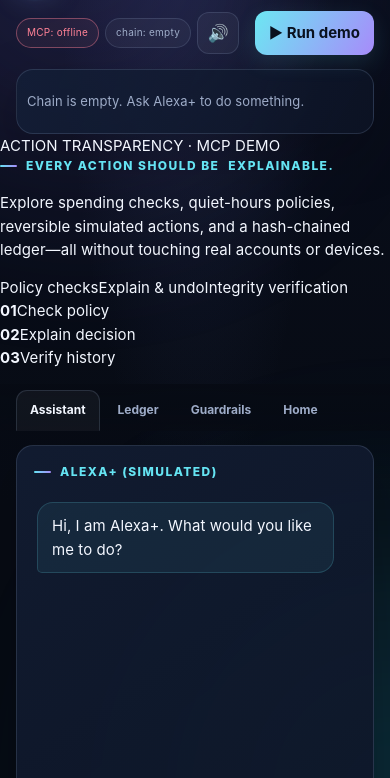
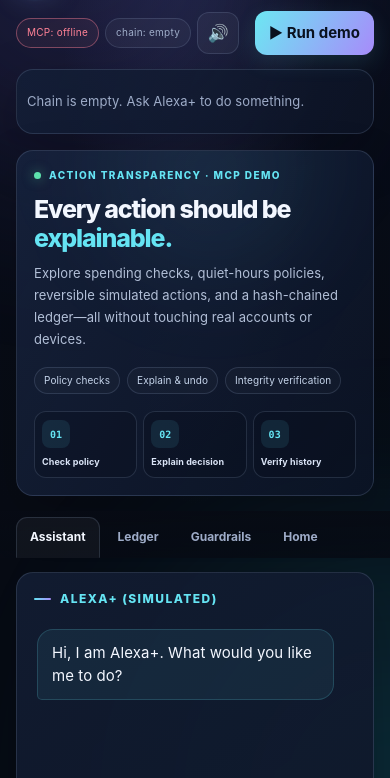
Before and after one commit to u19725505-star/black-box-alexa, a website: page index.html in a window 390 px wide. Shown: the part 66-844 px from the top of the page. Drawn offline with Linux system fonts and the light colour scheme; no server answers.

Commit message:
Style judge-facing intro section and responsive workflow markers

```diff
--- a/style.css
+++ b/style.css
@@ -153,3 +153,21 @@
 @media(prefers-reduced-motion:reduce){
   *,*:before,*:after{scroll-behavior:auto!important;animation-duration:.01ms!important;animation-iteration-count:1!important;transition-duration:.01ms!important}
 }
+
+.hero{max-width:992px;margin:21px auto 0;padding:25px 28px;display:grid;grid-template-columns:minmax(0,1.65fr) minmax(190px,.85fr);align-items:center;gap:26px;border:1px solid rgba(165,190,230,.16);border-radius:22px;background:linear-gradient(120deg,rgba(23,35,62,.86),rgba(13,21,40,.72));box-shadow:0 18px 50px rgba(0,0,0,.17);position:relative;overflow:hidden}
+.hero:after{content:"";position:absolute;top:-90px;right:16%;width:210px;height:210px;border-radius:50%;background:rgba(101,228,243,.07);filter:blur(55px);pointer-events:none}
+.hero-main,.hero-flow{position:relative;z-index:1}
+.eyebrow{display:flex;align-items:center;gap:8px;color:var(--a);font-size:10px;font-weight:800;letter-spacing:.14em}
+.live-dot{width:7px;height:7px;border-radius:50%;background:var(--ok);box-shadow:0 0 12px rgba(94,226,173,.55)}
+.hero h2{display:block;margin:12px 0 9px;font-size:clamp(23px,3vw,32px);line-height:1.16;letter-spacing:-.045em;text-transform:none;font-weight:780;color:var(--ink)}
+.hero h2:before{display:none}
+.hero h2 span{color:var(--a)}
+.hero p{max-width:570px;margin:0;color:#b2bfd7;font-size:13px;line-height:1.7}
+.hero-tags{display:flex;gap:7px;flex-wrap:wrap;margin-top:16px}
+.hero-tags span{padding:5px 9px;border-radius:999px;border:1px solid var(--line);background:rgba(255,255,255,.025);font-size:10px;color:#c6d5eb}
+.hero-flow{display:grid;gap:8px}
+.hero-flow>div{display:flex;align-items:center;gap:11px;padding:10px 12px;border:1px solid var(--line);border-radius:12px;background:rgba(4,10,22,.25)}
+.hero-flow b{display:grid;place-items:center;width:28px;height:28px;flex:none;border-radius:8px;background:rgba(101,228,243,.1);color:var(--a);font:700 10px ui-monospace,SFMono-Regular,Menlo,monospace}
+.hero-flow span{font-size:12px;font-weight:650;color:#dbe5f7}
+@media(max-width:700px){.hero{margin:16px 16px 0;padding:20px;grid-template-columns:1fr;gap:17px}.hero-flow{grid-template-columns:repeat(3,minmax(0,1fr));gap:6px}.hero-flow>div{align-items:flex-start;flex-direction:column;gap:7px;padding:9px}.hero-flow span{font-size:10px}}
+@media(max-width:420px){.hero{padding:17px;border-radius:17px}.hero h2{font-size:25px}.hero-flow>div{padding:8px 7px}.hero-flow span{font-size:9px}}
```
